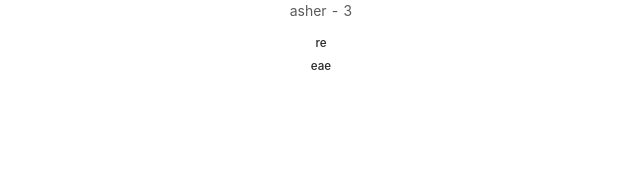
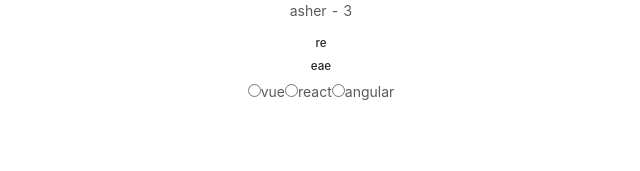
Before and after one commit to Rice-F/my-react, a React (Create React App) app: page / in a window 1280 px wide. Shown: the top 171 px of the page, without its empty margins (319-959 px from the left). Built offline with nearby package versions, Linux system fonts and the light colour scheme.

Commit message:
composition

```diff
--- a/src/components/Composition.js
+++ b/src/components/Composition.js
@@ -50,6 +50,28 @@
   )
 }
 
+// 修改children
+function RadioGroup (props) {
+  return (
+    <div>
+      {React.Children.map(props.children, child => {
+        // vdom不可更改，必须先clone一个再做更改
+        // child.props.name = props.name
+        return React.cloneElement(child, {name:props.name})
+      })}
+    </div>
+  )
+}
+
+function Radio ({children, ...rest}) {
+  return (
+    <label>
+      <input type="radio" {...rest}></input>
+      {children}
+    </label>
+  )
+}
+
 export default function () {
   // let footer = <button onClick={() => {alert('confirm')}}>this is footer</button>
   return (
@@ -68,6 +90,12 @@
         <h5>eae</h5>
         <p>this is p</p>
       </Filter>
+
+      <RadioGroup name="mvvm">
+        <Radio value="vue">vue</Radio>
+        <Radio value="react">react</Radio>
+        <Radio value="angular">angular</Radio>
+      </RadioGroup>
     </div>
   )
 }
```
